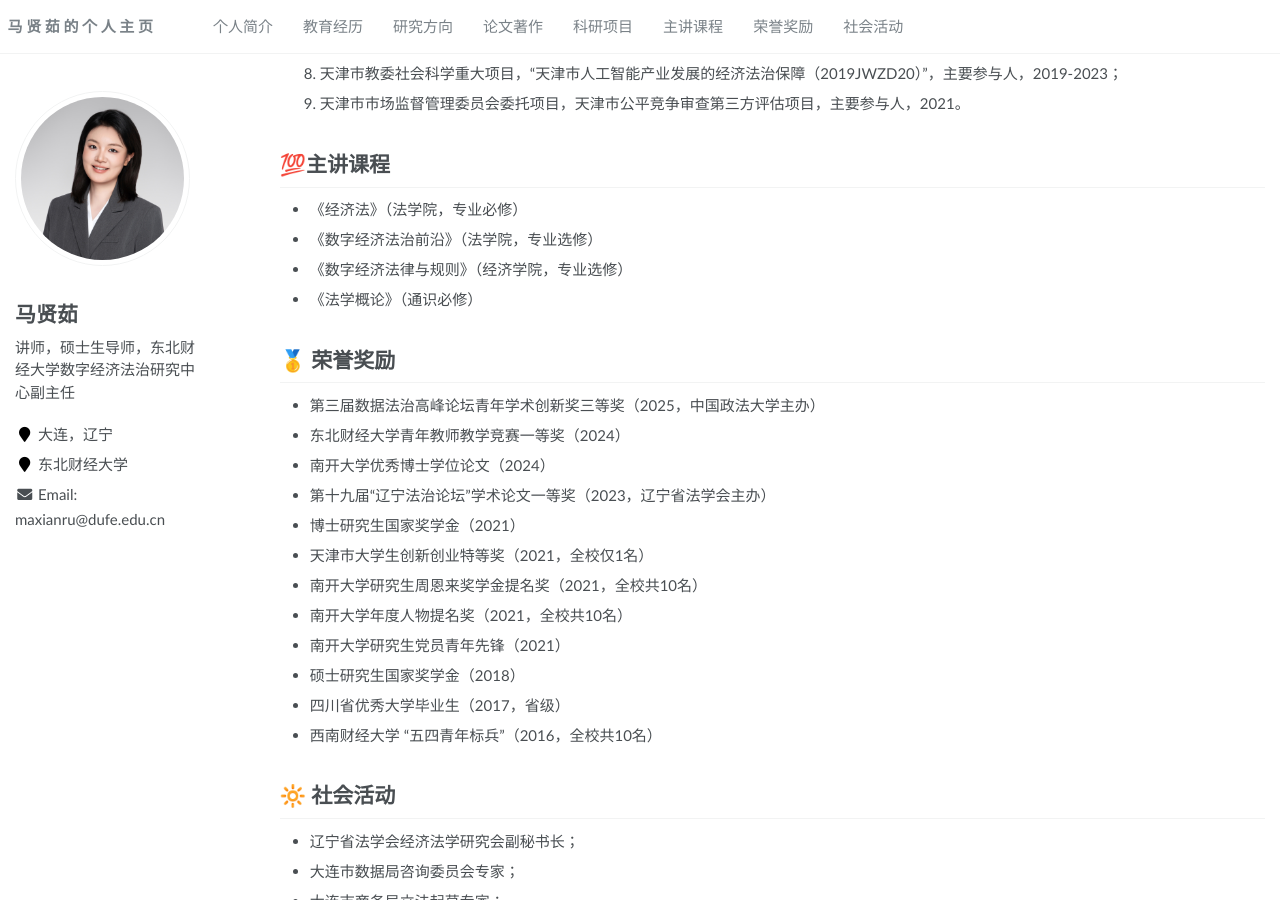
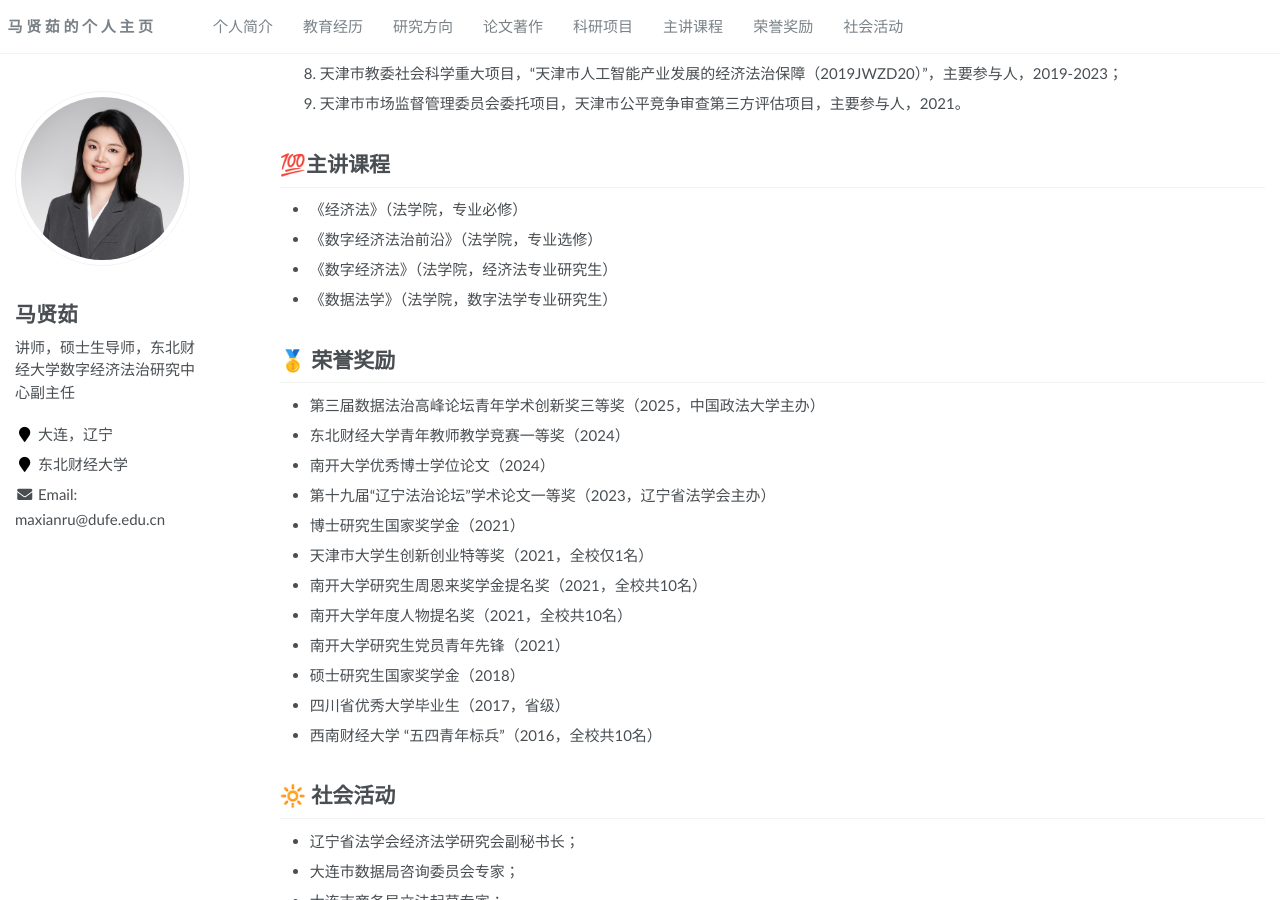
Before and after one commit to maxianru/maxianru.github.io, a Jekyll site: the page built from _pages/about.md, in a window 1280 px wide and 900 px high, scrolled down 1106 px. Built offline with Jekyll 4.4.1, drawn with Linux system fonts in a browser that asks for light colours.

Commit message:
Update courses.md

```diff
--- a/_pages/includes/courses.md
+++ b/_pages/includes/courses.md
@@ -2,5 +2,5 @@
 
 - 《经济法》（法学院，专业必修）
 - 《数字经济法治前沿》（法学院，专业选修）
-- 《数字经济法律与规则》（经济学院，专业选修）
-- 《法学概论》（通识必修）
+- 《数字经济法》（法学院，经济法专业研究生）
+- 《数据法学》（法学院，数字法学专业研究生）
```
